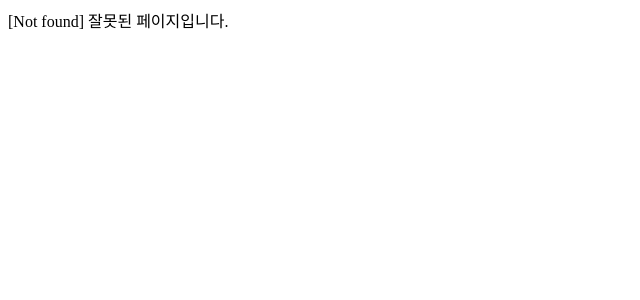
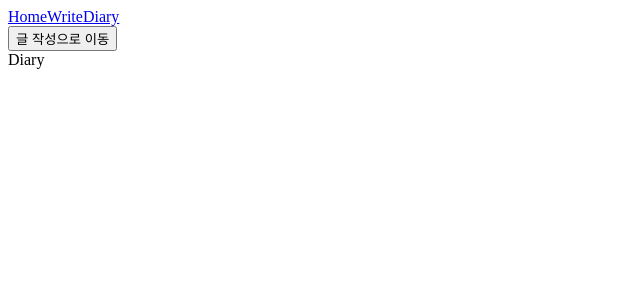
Before and after one commit to dhflxhdxhd/basic-React, a React (Vite) app in the folder basic08/: page /diary/1 in a window 1280 px wide. Before the commit this address had no page. Shown: the top 300 px of the page, without its empty margins (0-640 px from the left). Built offline with nearby package versions, Linux system fonts and the light colour scheme.

Commit message:
feat: 페이지 이동 방법 & 동적 경로 설정법

```diff
--- a/basic08/src/App.jsx
+++ b/basic08/src/App.jsx
@@ -1,4 +1,4 @@
-import { Routes, Route } from "react-router-dom";
+import { Routes, Route, Link, useNavigate } from "react-router-dom";
 import Home from "./pages/Home";
 import Write from "./pages/Write";
 import Diary from "./pages/Diary";
@@ -9,13 +9,26 @@
 3. "/diary" : 일기를 상세히 조회하는 Diary 페이지
 */
 function App() {
+  const nav = useNavigate();
+
+  const onClickButton = () => {
+    nav("/write");
+  };
   return (
-    <Routes>
-      <Route path="/" element={<Home />} />
-      <Route path="/write" element={<Write />} />
-      <Route path="/diary" element={<Diary />} />
-      <Route path="*" element={<Notfound />} />
-    </Routes>
+    <>
+      <div>
+        <Link to={"/"}>Home</Link>
+        <Link to={"/write"}>Write</Link>
+        <Link to={"/diary"}>Diary</Link>
+      </div>
+      <button onClick={onClickButton}>글 작성으로 이동</button>
+      <Routes>
+        <Route path="/" element={<Home />} />
+        <Route path="/write" element={<Write />} />
+        <Route path="/diary/:id" element={<Diary />} />
+        <Route path="*" element={<Notfound />} />
+      </Routes>
+    </>
   );
 }
 
--- a/basic08/src/pages/Diary.jsx
+++ b/basic08/src/pages/Diary.jsx
@@ -1,4 +1,10 @@
+import { useParams } from "react-router-dom";
+
 const Diary = () => {
+  const params = useParams();
+  console.log(params);
+  console.log(`번호 ${params.id}`);
+
   return <div>Diary</div>;
 };
 
--- a/basic08/src/pages/Home.jsx
+++ b/basic08/src/pages/Home.jsx
@@ -1,4 +1,7 @@
+import { useSearchParams } from "react-router-dom";
 const Home = () => {
+  const [params, setParams] = useSearchParams();
+  console.log(params.get("value"));
   return <div>Home</div>;
 };
 
```
